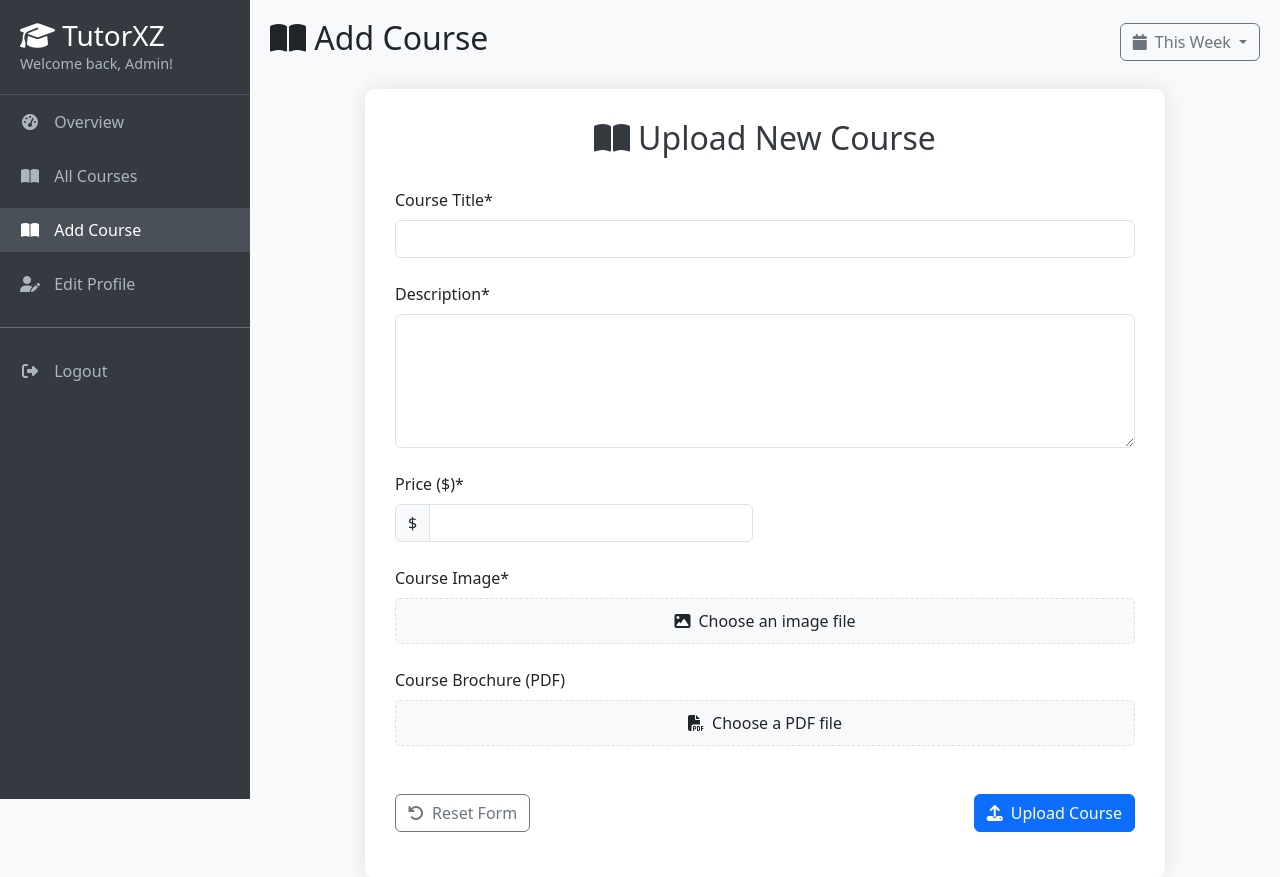
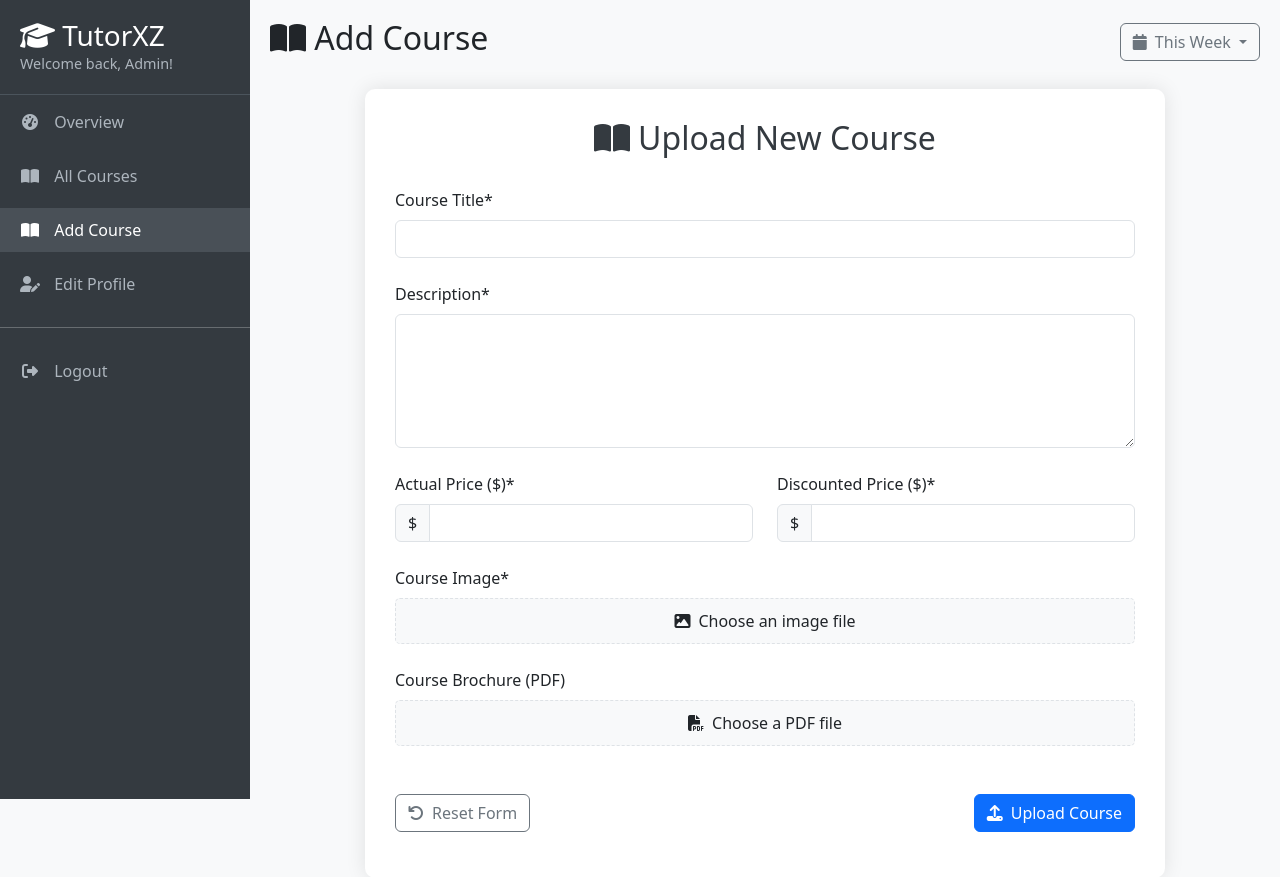
Before and after one commit to Its-Pawan/tutorzx, a PHP site: page /admin/dashboard/index.php in a window 1280 px wide, after a click on "Add Course". Shown: the part 25-902 px from the top of the page. Run offline with PHP 8.4, Linux system fonts and the light colour scheme; the visitor is signed in with stand-in values (Sample User, id 1); data that the repository does not hold is empty; some libraries are stand-ins or nearby versions.

Commit message:
update all course component

```diff
--- a/admin/components/add-course.php
+++ b/admin/components/add-course.php
@@ -5,6 +5,7 @@ if (isset($_POST['upload_course'])) {
     $instructor = $_SESSION['username'];
     $instructor_id = $_SESSION['email'];
     $price = $_POST['price'];
+    $discounted_price = $_POST['discounted_price'];
     $image = $_FILES['image']['name'];
     $brochure = $_FILES['brochure']['name'];
     $image_tmp = $_FILES['image']['tmp_name'];
@@ -18,8 +19,8 @@ if (isset($_POST['upload_course'])) {
     $brochure = "../../pdf/$brochure";
 
     try {
-        $stmt = $conn->prepare("INSERT INTO courses (title, description, instructor, instructor_id,brochure, price, image) VALUES (?, ?, ?, ?, ?, ?, ?)");
-        $stmt->execute([$title, $description, $instructor, $instructor_id, $brochure, $price, $image]);
+        $stmt = $conn->prepare("INSERT INTO courses (title, description, instructor, instructor_id,brochure, price, discounted_price, image) VALUES (?, ?, ?, ?, ?, ?, ?, ?)");
+        $stmt->execute([$title, $description, $instructor, $instructor_id, $brochure, $price, $discounted_price, $image]);
         echo "<script>alert('Course uploaded successfully!')</script>";
         echo "<script>window.open('index.php?view_courses','_self')</script>";
     } catch (PDOException $e) {
@@ -105,10 +106,18 @@ if (isset($_POST['upload_course'])) {
         <div class="row">
             <!-- Course Price -->
             <div class="col-md-6 mb-4">
-                <label for="price" class="form-label">Price ($)*</label>
+                <label for="price" class="form-label">Actual Price ($)*</label>
                 <div class="input-group">
                     <span class="input-group-text">$</span>
                     <input type="number" class="form-control" id="price" name="price" min="0" step="0.01" required>
+                </div>
+            </div>
+            <div class="col-md-6 mb-4">
+                <label for="discounted_price" class="form-label">Discounted Price ($)*</label>
+                <div class="input-group">
+                    <span class="input-group-text">$</span>
+                    <input type="number" class="form-control" id="discounted_price" name="discounted_price" min="0"
+                        step="0.01" required>
                 </div>
             </div>
         </div>
--- a/admin/components/all-courses.php
+++ b/admin/components/all-courses.php
@@ -51,7 +51,7 @@
 
 
 
-function courseCard($title, $description, $price, $image, $date, $brochure)
+function courseCard($title, $description, $price, $discounted_price, $image, $date, $brochure)
 {
     $words = explode(" ", $description);
     if (count($words) > 50) {
@@ -63,7 +63,6 @@ function courseCard($title, $description, $price, $image, $date, $brochure)
         $description = 'No description available';
     }
     $date = strlen($date) > 0 ? "<span class='date bg-success text-white px-3 py-1 rounded-pill date-custom'>$date</span>" : '';
-    $overPrice = $price + rand(99, 999);
     return '
         <div class="col-md-4 d-flex">
             <div class="card product-card border-0 rounded-4 h-100">
@@ -78,8 +77,8 @@ function courseCard($title, $description, $price, $image, $date, $brochure)
                     <p class="card-text text-muted mb-4 ">' . $description . '</p>
                     <div class="d-flex justify-content-between align-items-center">
                         <div>
-                            <span class="text-muted me-2 text-decoration-line-through">&#8377;' . $overPrice . '</span>
-                            <span class="price">&#8377;' . $price . '</span>
+                            <span class="text-muted me-2 text-decoration-line-through">&#8377;' . $price . '</span>
+                            <span class="price">&#8377;' . $discounted_price . '</span>
                         </div>
                         <a href=' . $brochure . ' download class="btn btn-custom text-white px-4 py-2 rounded-pill">
     Know Brochure <i class="fa-solid fa-download"></i>
@@ -94,10 +93,18 @@ function courseCard($title, $description, $price, $image, $date, $brochure)
 $sql = "SELECT * FROM `courses`";
 $result = mysqli_query($conn, $sql);
 
-while ($row = mysqli_fetch_assoc($result)) {
-    $date = $row['created_at'] ?? '';
-    $date = substr($date, 0, 10);
-    echo courseCard($row['title'], $row['description'], $row['price'], $row['image'], $date, $row['brochure']);
-}
+?>
+<div class='row mb-4'>
+    <?php
+    while ($row = mysqli_fetch_assoc($result)) {
+        $date = $row['created_at'] ?? '';
+        $date = substr($date, 0, 10);
+        echo courseCard($row['title'], $row['description'], $row['price'], $row['discounted_price'], $row['image'], $date, $row['brochure']);
+        ?>
 
-?>
+
+        <?php
+    }
+
+    ?>
+</div>
```
Also changed, not shown: components/all-courses.php (+19 -13 lines), images/about.webp (added), images/about_image.webp (added), 2 other files.
